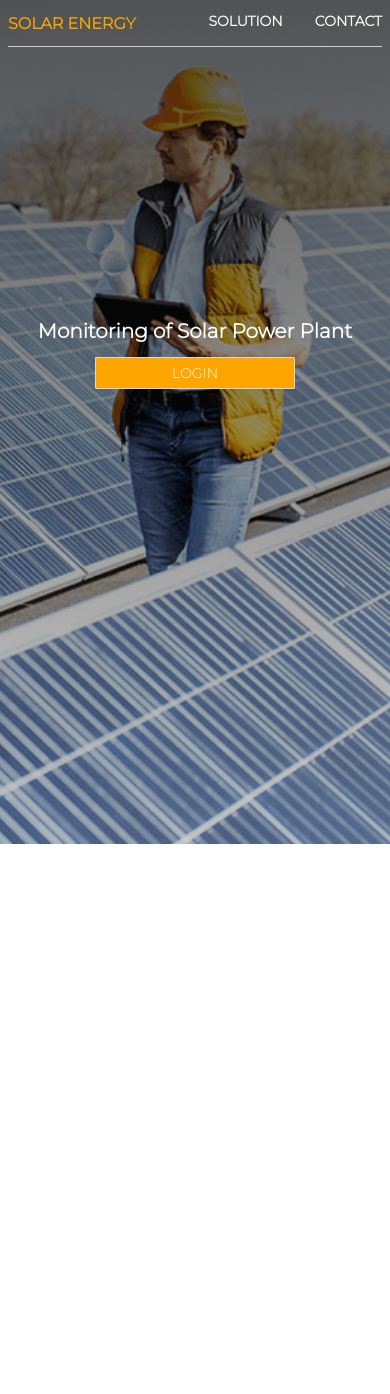
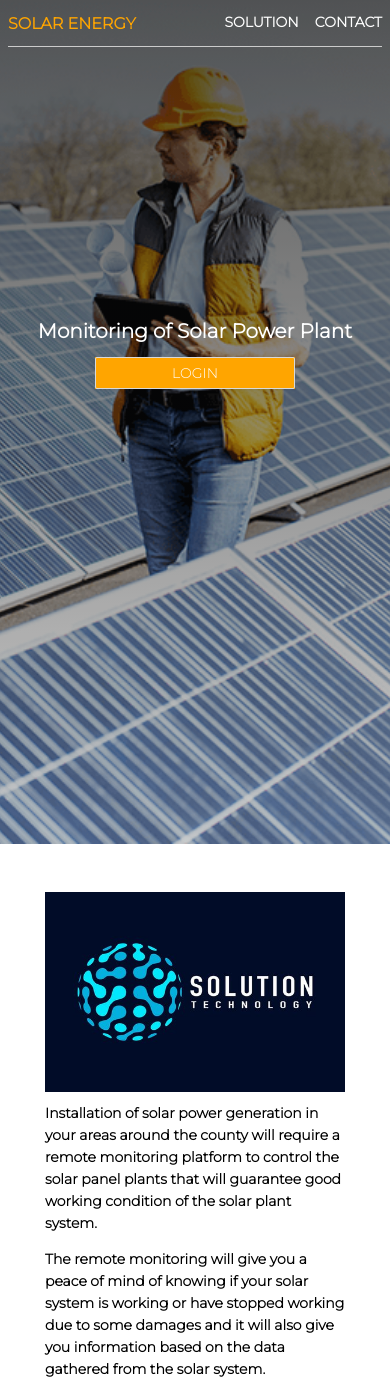
Before and after one commit to davidabuu/swazzy, a Next.js app: page / in a window 390 px wide. Before the commit the page ends 844 px from the top, so only its background shows below. Built offline with nearby package versions, Linux system fonts and the light colour scheme.

Commit message:
UI Better

```diff
--- a/pages/index.js
+++ b/pages/index.js
@@ -1,13 +1,14 @@
 import Header from "../src/components/Header";
 import UserWebLayout from "../src/components/UserWebLayout";
-import {Button} from 'antd'
+import { Button } from "antd";
+import Solution from "../src/components/Solution";
 
 export default function Home() {
   return (
-    <UserWebLayout webtitle='Solar Plant'>
+    <UserWebLayout webtitle="Solar Plant">
       <div className="container-landing">
         <div className="img-overlay">
-     <Header/>
+          <Header />
           <div className="intro-container">
             <h1>Monitoring of Solar Power Plant</h1>
             <div className="btn">
@@ -16,6 +17,7 @@ export default function Home() {
           </div>
         </div>
       </div>
+      <Solution />
     </UserWebLayout>
-  )
+  );
 }
--- /dev/null
+++ b/src/components/Solution.js
@@ -0,0 +1,33 @@
+import Image from "next/image";
+import React from "react";
+
+const Solution = () => {
+  return (
+    <div className="solution-container">
+      <div className="solution-info">
+        <Image
+          src="/sol.jpg"
+          alt="Picture of the author"
+          width={300}
+          height={200}
+        />
+        <div className="info">
+          <p>
+            Installation of solar power generation in your areas around the
+            county will require a remote monitoring platform to control the
+            solar panel plants that will guarantee good working condition of the
+            solar plant system.
+          </p>
+          <p>
+            The remote monitoring will give you a peace of mind of knowing if
+            your solar system is working or have stopped working due to some
+            damages and it will also give you information based on the data
+            gathered from the solar system.
+          </p>
+        </div>
+      </div>
+    </div>
+  );
+};
+
+export default Solution;
--- a/styles/globals.css
+++ b/styles/globals.css
@@ -87,7 +87,22 @@ li {
   cursor: pointer;
 }
 /* End of Header Style */
-
+/* Solution Style*/
+.solution-info {
+  background: #ffff;
+  display: flex;
+  align-items: center;
+  justify-content: space-around;
+  padding-top: 3rem;
+}
+.solution-container p, .solution-container h1{
+  color: black;
+  font-weight: bold;
+}
+.solution-info p{
+  width: 400px;
+}
+/* End of Solution Style */
 /*Resposive Design*/
 @media (max-width: 700px) {
   .header {
@@ -99,9 +114,26 @@ li {
   .intro-container h1 {
     font-size: 20px;
   }
+  .solution-info {
+    flex-direction: column;
+  }
+  .info{
+    margin-top: 10px;
+  }
+  .solution-info p{
+    width: 300px;
+  }
 }
 @media (max-width: 400px) {
+  .header {
+    margin: 10px 0.5rem;
+  }
   .header h1 {
     font-size: 16px;
   }
+  .header ul li{
+    padding-left: 1rem;
+    transform: translateY(1px);
+
+  }
 }
```
Also changed, not shown: public/sol.jpg (added). Lines whose indentation alone changed are shown as unchanged.
